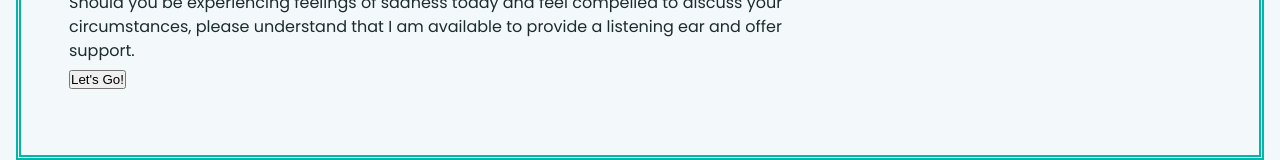
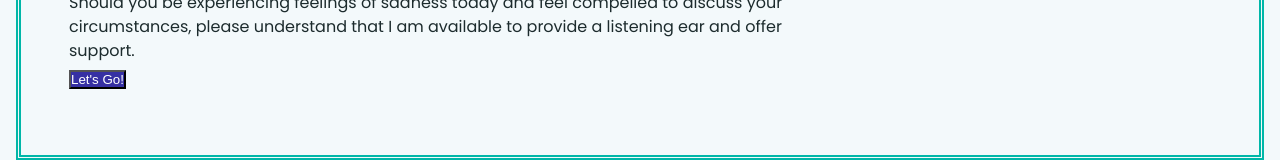
Before and after one commit to reshma045/BELAKU-A-Brighter-Journey, a plain HTML site: page index.html in a window 1280 px wide. Shown: the part 1916-2076 px from the top of the page. Drawn offline with Linux system fonts and the light colour scheme.

Commit message:
styled button

```diff
--- a/index.html
+++ b/index.html
@@ -316,7 +316,7 @@
                     <p>
                           Should you be experiencing feelings of sadness today and feel compelled to discuss your circumstances, please understand that I am available to provide a listening ear and offer support.</p>
                     <!--<button class="take-me-there-btn" id="chat-bot-page-portal-btn">Let's go <i class="fas fa-long-arrow-alt-right take-there-arrow"></i></button>-->
-                    <button onclick="window.location.href = 'index123.html';">Let's Go!</button>
+                    <button style="background:#3630a3;color:white;" onclick="window.location.href = 'index123.html';">Let's Go!</button>
                 </div>
 
 
```
